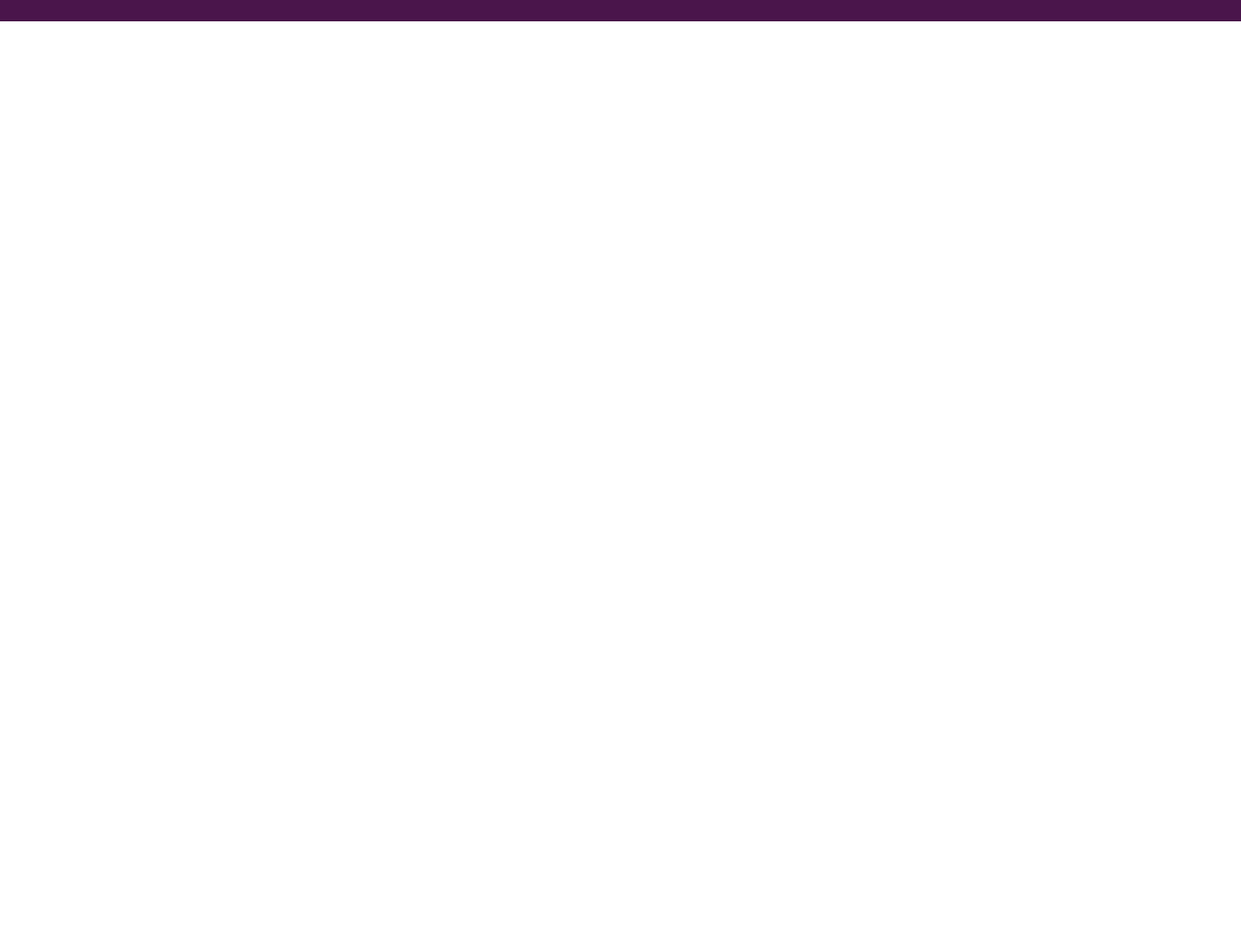
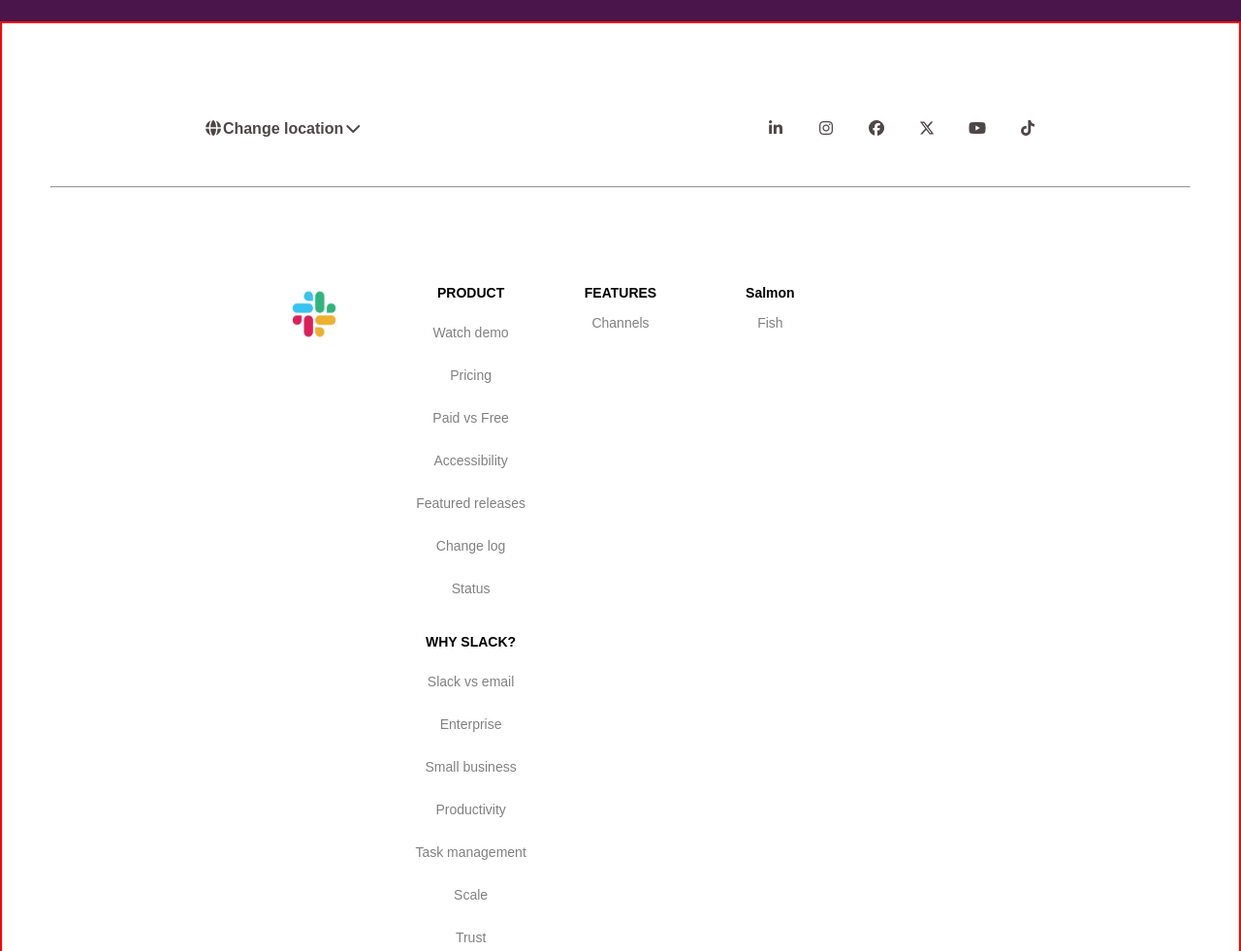
Before and after one commit to motunsec/slack-clone, a plain HTML site: page index.html in a window 1280 px wide. Shown: the part 6892-7873 px from the top of the page at 97% size. Before the commit the page ends 7414 px from the top, so only its background shows below. Drawn offline with Linux system fonts and the light colour scheme; a web font is replaced by a local one.

Commit message:
update index project page

```diff
--- a/index.html
+++ b/index.html
@@ -601,6 +601,79 @@
             </div>
         </div>
     </section>
+    <section class="footer">
+        <div class="footer-icons">
+            <h4 class="footer-text"><a href=""><i class="fa-solid fa-globe"></i>Change location<i
+                        class="fa-solid fa-chevron-down"></i></a></h4>
+
+            <div class="footer-text">
+                <ul class="footer-links">
+                    <li><a href=""><i class="fa-brands fa-linkedin-in"></i></a></li>
+                    <li><a href=""><i class="fa-brands fa-instagram"></i></a></li>
+                    <li><a href=""><i class="fa-brands fa-facebook"></i></a></li>
+                    <li><a href=""><i class="fa-brands fa-x-twitter"></i></a></li>
+                    <li><a href=""><i class="fa-brands fa-youtube"></i></a></li>
+                    <li><a href=""><i class="fa-brands fa-tiktok"></i></a></li>
+                </ul>
+            </div>
+        </div>
+        <hr>
+        <div class="stuff">
+            <!-- <img src="./image/imgi_8_default-removebg-preview.png" alt="" class="logo"> -->
+            <div class="word-list">
+                 <img src="./image/imgi_8_default-removebg-preview.png" alt="" class="logo">
+                <div class="word">
+                    <div class="main"><a href="">PRODUCT</a></div>
+                    <div class="sub"><a href="">Watch demo</a></div>
+                    <div class="sub"><a href="">Pricing</a></div>
+                    <div class="sub"><a href="">Paid vs Free</a></div>
+                    <div class="sub"><a href="">Accessibility</a></div>
+                    <div class="sub"><a href="">Featured releases</a></div>
+                    <div class="sub"><a href="">Change log</a></div>
+                    <div class="sub"><a href="">Status</a></div><br><br>
+
+                    <div class="main"><a href="">WHY SLACK?</a></div>
+                   <div class="sub"><a href="">Slack vs email</a></div>
+                   <div class="sub"><a href="">Enterprise</a></div>
+                   <div class="sub"><a href="">Small business</a></div>
+                   <div class="sub"><a href="">Productivity</a></div>
+                   <div class="sub"><a href="">Task management</a></div>
+                   <div class="sub"><a href="">Scale</a></div>
+                   <div class="sub"><a href="">Trust</a></div>
+                </div>
+
+                <div class="word">
+                    <div class="main"><a href="">FEATURES</a></div>
+                    <div class="sub">Channels</div>
+                    <div class="sub"><a href=""></a></div>
+                    <div class="sub"><a href=""></a></div>
+                    <div class="sub"><a href=""></a></div>
+                    <div  class="sub"><a href=""></a></div>
+                    <div class="sub"><a href=""></a></div>
+                    <div class="sub"><a href=""></a></div>
+                    <div class="sub"><a href=""></a></div>
+                    <div class="sub"><a href=""></a></div>
+                    <div class="sub"><a href=""></a></div>
+                    <div><a href=""></a></div>
+                    <div><a href=""></a></div>
+                    <div><a href=""></a></div>
+                    <div><a href=""></a></div>
+                    <div><a href=""></a></div>
+                    <div><a href=""></a></div>
+                    <div><a href=""></a></div>
+                </div>
+
+                <div class="word">
+                    <div class="main">Salmon</div>
+                    <div class="sub">Fish</div>
+                </div>
+            </div>
+
+        </div>
+
+
+
+    </section>
 </body>
 
 </html>
--- a/slack.css
+++ b/slack.css
@@ -1235,6 +1235,7 @@ h3 {
   font-size: 32px;
   line-height: 40px;
 }
+
 .box-container {
   display: flex;
   flex-direction: row;
@@ -1244,6 +1245,7 @@ h3 {
   background-color: #f9f9fb;
   padding: 40px;
 }
+
 .box {
   width: 290px;
   height: 470px;
@@ -1253,16 +1255,19 @@ h3 {
   transition: transform 0.3s ease, box-shadow 0.3s ease;
   cursor: pointer;
 }
+
 .box:hover {
   transform: translateY(-5px);
   box-shadow: 0 8px 24px rgba(0, 0, 0, 0.12);
 }
-.box-pic{
+
+.box-pic {
   width: 100%;
   border-radius: 12px;
   display: block;
   margin-bottom: 15px;
 }
+
 .first-text {
   color: #000;
   font-family: 'BR Segma', sans-serif;
@@ -1270,6 +1275,7 @@ h3 {
   font-size: 14px;
   line-height: 18px;
 }
+
 .box-text {
   color: black;
   font-family: 'BR Segma', sans-serif;
@@ -1277,7 +1283,8 @@ h3 {
   font-size: 24px;
   line-height: 30px;
 }
-.box-link{
+
+.box-link {
   color: #007BFF;
   text-decoration: none;
   font-family: 'BR Segma', sans-serif;
@@ -1285,25 +1292,29 @@ h3 {
   font-size: 20px;
   line-height: 18px;
 }
-.random{
+
+.random {
   margin-top: 50px;
   display: flex;
   flex-direction: column;
 }
-.random-text{
+
+.random-text {
   font-family: 'BR Segma', sans-serif;
   font-weight: 300;
   font-size: 14px;
   line-height: normal;
 }
-.end{
+
+.end {
   display: flex;
   flex-direction: column;
   transform: translateY(-500px);
   background: #4A154B;
   height: 300px;
 }
-.last-text{
+
+.last-text {
   margin-top: 100px;
   display: flex;
   justify-content: space-around;
@@ -1314,19 +1325,22 @@ h3 {
   font-size: 50px;
   line-height: 56px;
 }
-.last-buttons{
+
+.last-buttons {
   display: flex;
   flex-direction: row;
   gap: 1em;
   margin-left: 500px;
   margin-top: 60px;
 }
-.first{
+
+.first {
   /* padding: 15px 20px; */
   border: none;
   background: none;
 }
-.first a{
+
+.first a {
   padding: 20px 25px;
   background: white;
   text-decoration: none;
@@ -1336,11 +1350,13 @@ h3 {
   font-size: 18px;
   line-height: 56px;
 }
-.second{
+
+.second {
   border: none;
   background: none;
 }
-.second a{
+
+.second a {
   padding: 20px 25px;
   border: 1px solid white;
   color: white;
@@ -1351,3 +1367,100 @@ h3 {
   font-size: 18px;
   line-height: 56px;
 }
+.footer {
+  border: 2px solid red;
+  transform: translateY(-500px);
+  background: white;
+  height: 1000px;
+}
+.footer-icons {
+  align-items: center;
+  display: flex;
+  justify-content: space-around;
+  flex-direction: row;
+}
+.footer-text{
+  gap: 1em;
+  margin-top: 100px;
+  font-family: 'BR Segma', sans-serif;
+  font-weight: 700;
+  font-size: 16px;
+  line-height: normal;
+}
+.footer-text a{
+  gap: 2em;
+  text-decoration: none;
+  color: #4d4747;
+  font-family: 'BR Segma', sans-serif;
+  font-weight: 700;
+  font-size: 16px;
+  line-height: normal;
+}
+.footer-links{
+  display: flex;
+  align-items: center;
+  gap: 2em;
+  list-style-type: none;
+}
+.footer-text a:hover{
+  color: #007BFF;
+}
+hr{
+ margin: 0 50px;
+ margin-top: 50px;
+}
+.stuff{
+  margin-top: 100px;
+  display: flex;
+  justify-content: space-around;
+  flex-direction: row;
+  align-items: center;
+}
+.word-list {
+  display: grid;
+  grid-template-columns: repeat(5, 1fr);
+  gap: 40px;
+}
+.word {
+  display: flex;
+  /* text-align: left; */
+  flex-direction: column;
+  align-items: center;
+}
+.sub a{
+  text-decoration: none;
+  display: flex;
+  font-family: 'BR Segma', sans-serif;
+  font-weight: 400;
+  font-size: 14px;
+  line-height: 22px;
+  color: gray;
+  margin-top: 10px;
+}
+.word .sub {
+  display: flex;
+  text-align: left;
+  font-family: 'BR Segma', sans-serif;
+  font-weight: 400;
+  font-size: 14px;
+  line-height: 22px;
+  color: gray;
+  margin-top: 12px;
+}
+.sub a:hover{
+  color: #66C9FF;
+}
+.main a{
+  text-decoration: none;
+  font-family: 'BR Segma', sans-serif;
+  color: black;
+  font-weight: 700;
+  font-size: 14px;
+  line-height: normal;
+}
+.main{
+  font-family: 'BR Segma', sans-serif;
+  font-weight: 700;
+  font-size: 14px;
+  line-height: normal;
+}
```
Also changed, not shown: image/imgi_8_default-removebg-preview.png (added). Lines whose indentation alone changed are shown as unchanged.
